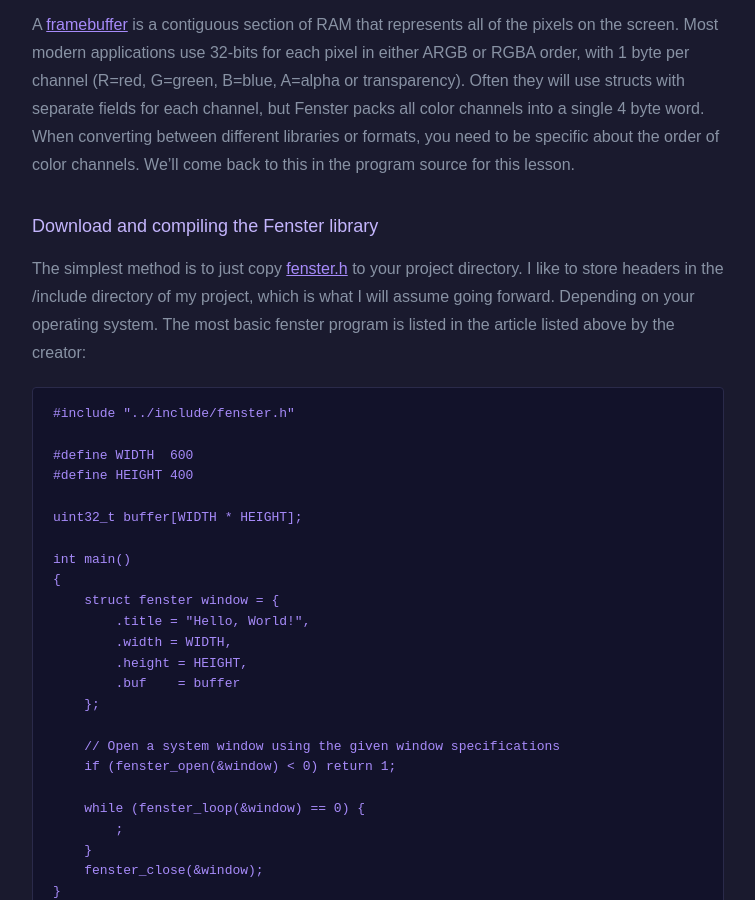
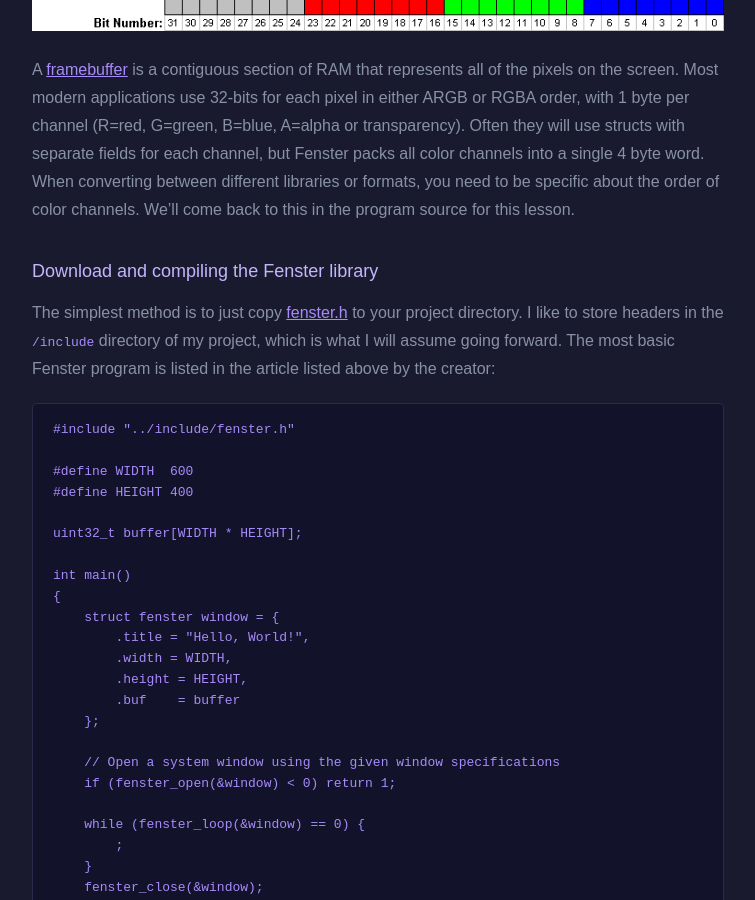
Before and after one commit to TurpeNescire/softrend-3d, a Jekyll site: the page built from docs/lesson_01.md, in a window 1280 px wide and 900 px high, scrolled down 1934 px. Shown: the whole window, without its empty margins (262-1017 px from the left). Built offline with Jekyll 4.4.1, drawn with Linux system fonts in a browser that asks for light colours.

Commit message:
Lesson 01 docs update

```diff
--- a/docs/lesson_01.md
+++ b/docs/lesson_01.md
@@ -33,12 +33,12 @@
 Aside from the [C standard library](https://en.wikipedia.org/wiki/C_standard_library) we should only need Fenster and [STB Image](https://github.com/nothings/stb/blob/master/stb_image.h), both of which we can include directly in our project directories without linking to external system libraries. I'll include a Makefile in the project source that should compile on Windows, Linux and Mac, but on Windows this might require some extra work. If you have Windows 10 you can install [Windows Subsystem for Linux (WSL)](https://en.wikipedia.org/wiki/Windows_Subsystem_for_Linux) which comes installed on Windows 11 by default and run `sudo apt install make`. Because we not linking to external system installed libraries there should be no added complexity for compiling with a visual IDE like Visual Studio.
 
 ## What's a framebuffer?
-![Lesson 01 Buffer Array]({{ 'lesson_01_buffer_array.png' | relative_url }}){: width="100%"}
+![Lesson 01 Buffer Array]({{ '/images/lesson_01_buffer_array.png' | relative_url }}){: width="100%"}
 
 A [framebuffer](https://en.wikipedia.org/wiki/Framebuffer) is a contiguous section of RAM that represents all of the pixels on the screen. Most modern applications use 32-bits for each pixel in either ARGB or RGBA order, with 1 byte per channel (R=red, G=green, B=blue, A=alpha or transparency). Often they will use structs with separate fields for each channel, but Fenster packs all color channels into a single 4 byte word. When converting between different libraries or formats, you need to be specific about the order of color channels. We'll come back to this in the program source for this lesson.
 
 ## Download and compiling the Fenster library
-The simplest method is to just copy [fenster.h](https://github.com/zserge/fenster/blob/main/fenster.h) to your project directory. I like to store headers in the /include directory of my project, which is what I will assume going forward. Depending on your operating system. The most basic fenster program is listed in the article listed above by the creator:
+The simplest method is to just copy [fenster.h](https://github.com/zserge/fenster/blob/main/fenster.h) to your project directory. I like to store headers in the `/include` directory of my project, which is what I will assume going forward. The most basic Fenster program is listed in the article listed above by the creator:
 
     #include "../include/fenster.h"
 
@@ -69,4 +69,7 @@
 
 You should see a 600x400 console window pop up with all black contents and a window title of "Hello, World!":
 
-![Lesson 01 Fenster Window]({{ 'lesson_01_fenster_window.png' | relative_url }}){: width="100%"}
+![Lesson 01 Fenster Window]({{ '/images/lesson_01_fenster_window.png' | relative_url }}){: width="100%"}
+
+## Source
+[Github Source](https://github.com/TurpeNescire/softrend-3d/tree/2120947b2bfac14a45bfb445d76b93efb96af1eb)
```
